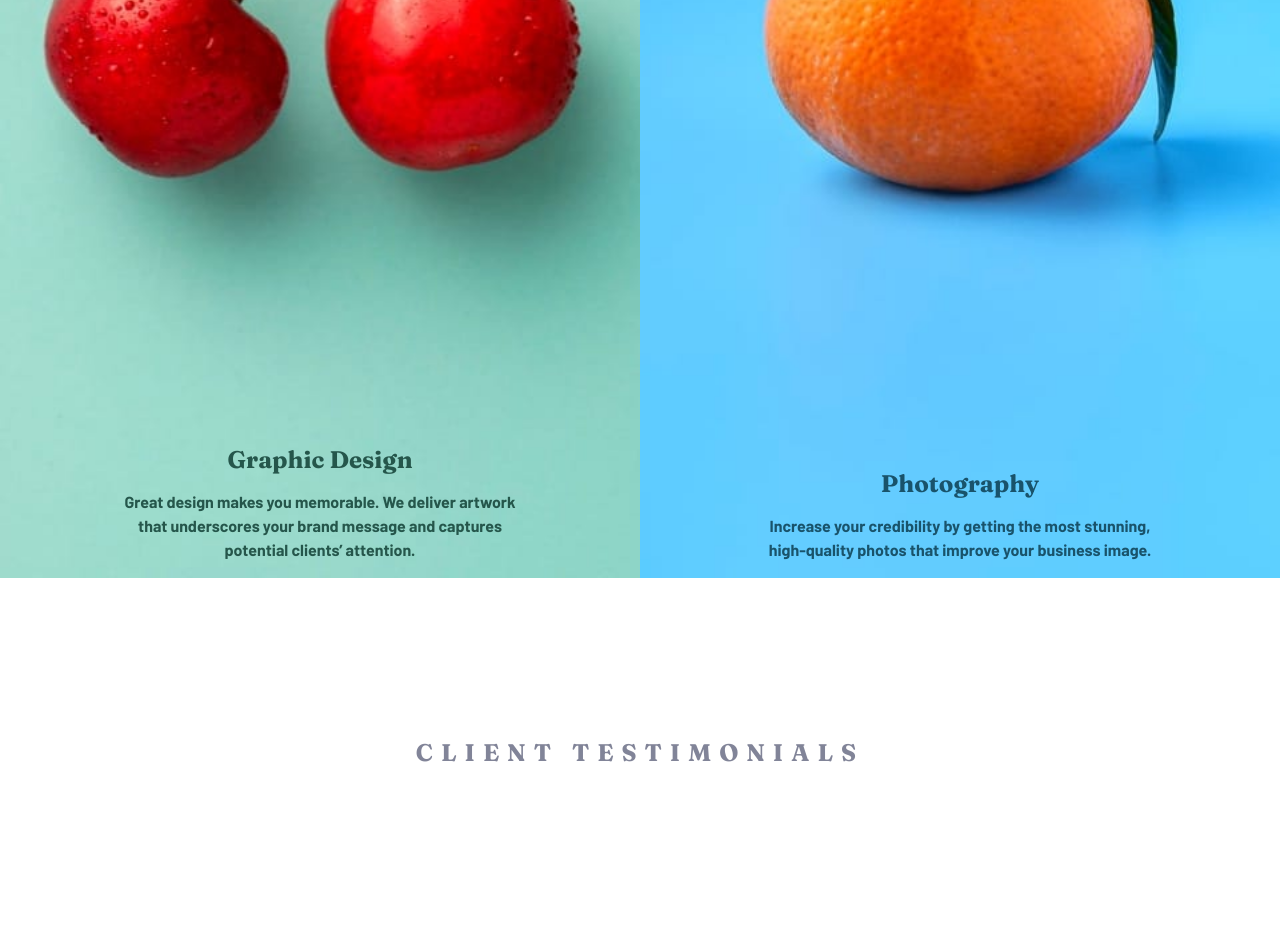
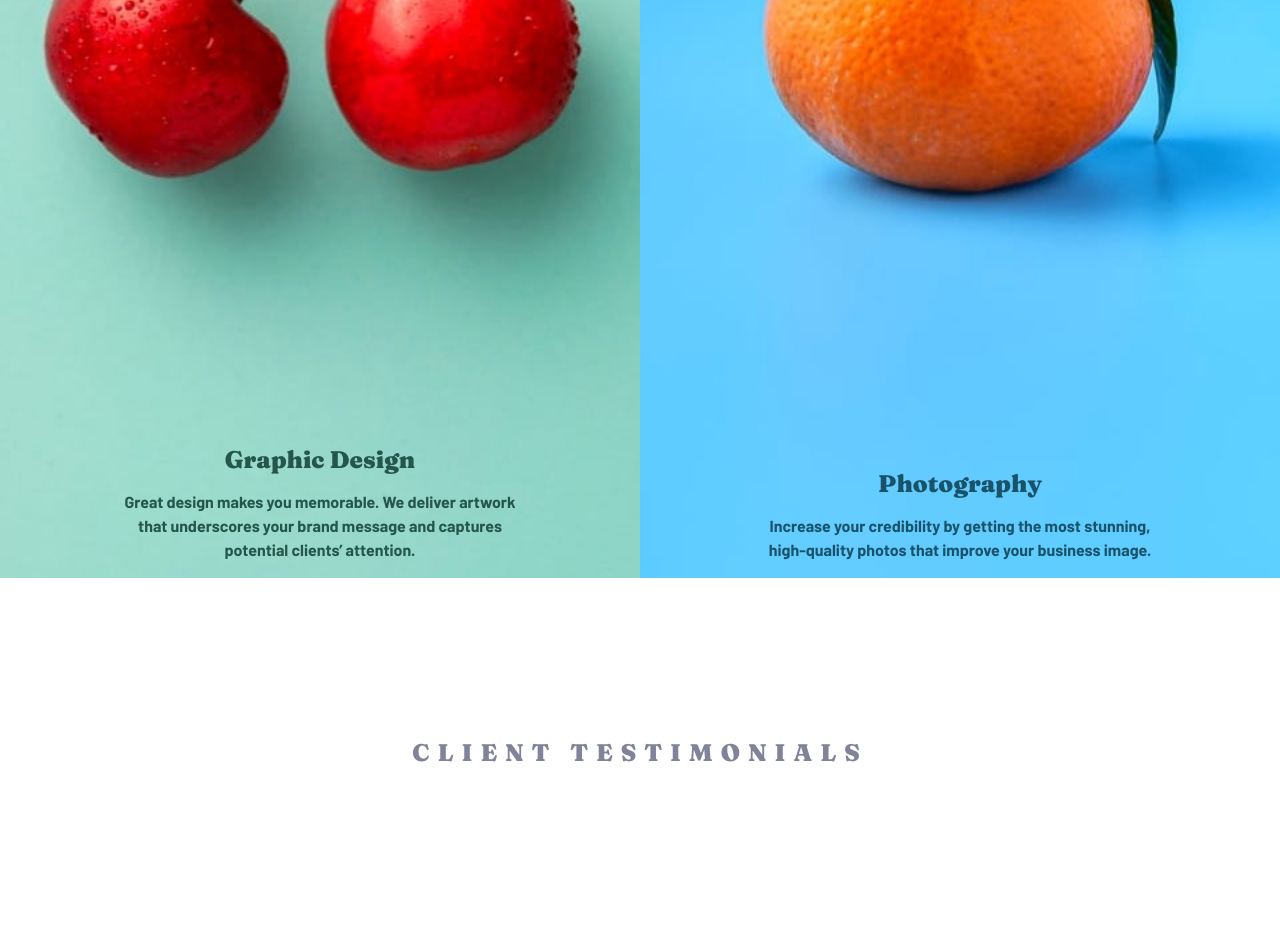
Before and after one commit to oluwafemy/Sunnyside, a plain HTML site: page index.html in a window 1280 px wide. Shown: the part 1888-2815 px from the top of the page. Drawn offline with Linux system fonts and the light colour scheme.

Commit message:
added css

```diff
--- a/index.css
+++ b/index.css
@@ -75,7 +75,7 @@ h1{
  .cherry{
     background-image: url(images/desktop/image-graphic-design.jpg);
     color: hsl(167, 40%, 24%);
-    font-family: 'Fraunces', serif;
+
 
  }
  .para{
@@ -103,6 +103,7 @@ h1{
 }
 .fruit h2{
     font-family: 'Fraunces', serif;
+    font-weight: 900;
 }
 
 .feedback{
@@ -114,6 +115,7 @@ h1{
     text-align: center;
     text-transform: uppercase;
     font-family: 'Fraunces', serif;
+    font-weight: 900;
     letter-spacing: 0.5rem;
     padding-top: 10rem;
     padding-bottom: 10rem;
```
